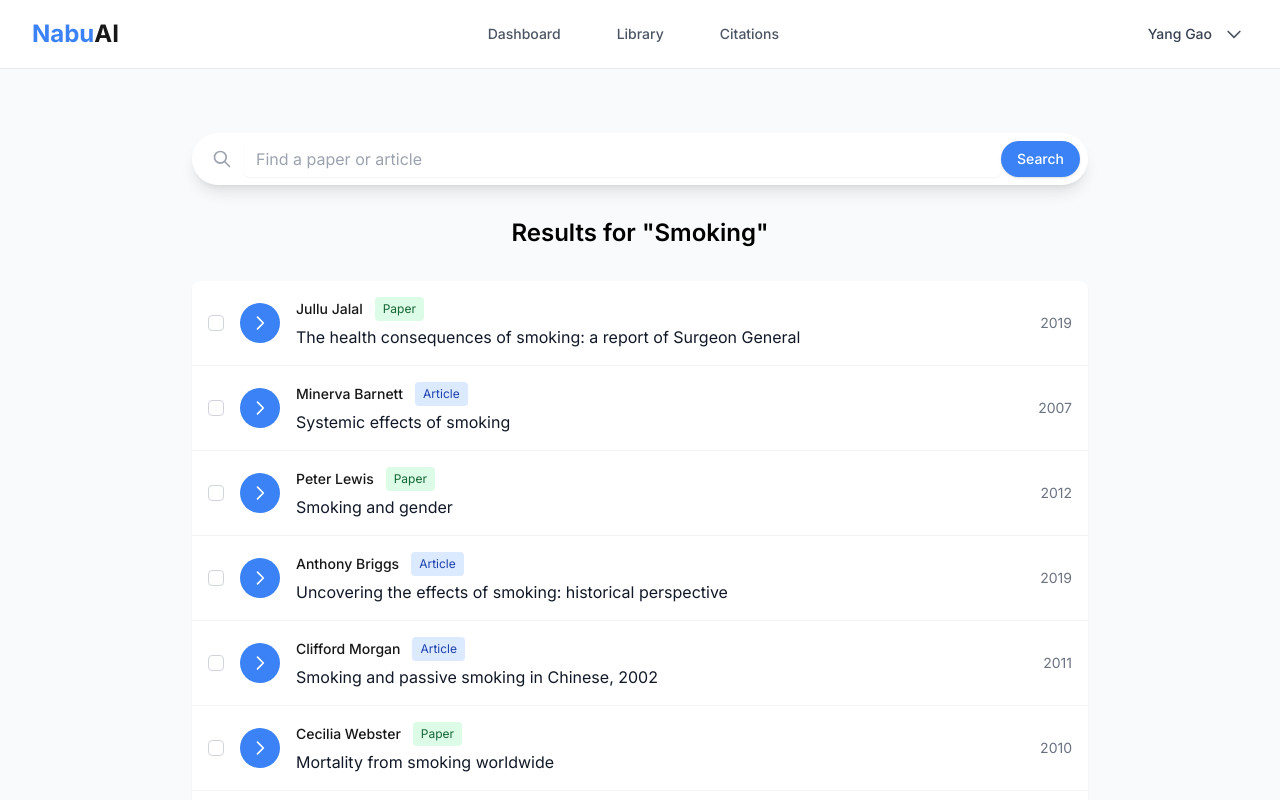
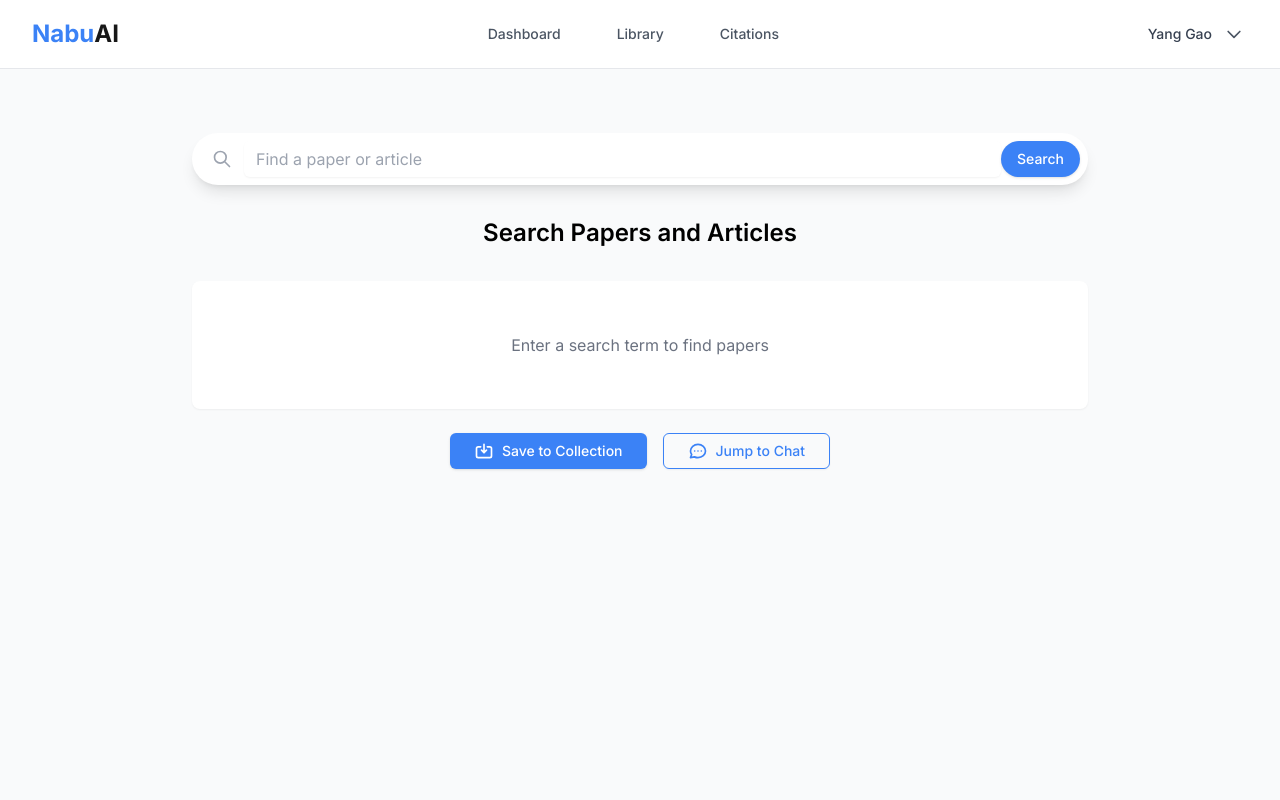
Before and after one commit to YGao2005/sbhacks-frontend, a Next.js app: page /collections in a window 1280 px wide. Shown: the top 800 px of the page. Built offline with nearby package versions, Linux system fonts and the light colour scheme.

Commit message:
temp 12:16

```diff
--- a/src/app/collections/page.tsx
+++ b/src/app/collections/page.tsx
@@ -1,12 +1,13 @@
 'use client';
 
-import { useState } from 'react';
+import { useState, useEffect } from 'react';
 import { useRouter } from 'next/navigation';
 import { Button } from "./../components/ui/button";
 import { Checkbox } from "./../components/ui/checkbox";
 import { Input } from "./../components/ui/input";
+import { searchPapers } from './search-api'; // Import the mock search API
 
-interface Paper {
+export interface Paper {
   id: number;
   author: string;
   type: 'Paper' | 'Article';
@@ -18,31 +19,44 @@ interface Paper {
 export default function CollectionsPage() {
   const router = useRouter();
   const [searchQuery, setSearchQuery] = useState('');
-  const [searchResults, setSearchResults] = useState<Paper[]>([
-    { id: 1, author: "Jullu Jalal", type: "Paper", title: "The health consequences of smoking: a report of Surgeon General", year: 2019 },
-    { id: 2, author: "Minerva Barnett", type: "Article", title: "Systemic effects of smoking", year: 2007 },
-    { id: 3, author: "Peter Lewis", type: "Paper", title: "Smoking and gender", year: 2012 },
-    { id: 4, author: "Anthony Briggs", type: "Article", title: "Uncovering the effects of smoking: historical perspective", year: 2019 },
-    { id: 5, author: "Clifford Morgan", type: "Article", title: "Smoking and passive smoking in Chinese, 2002", year: 2011 },
-    { id: 6, author: "Cecilia Webster", type: "Paper", title: "Mortality from smoking worldwide", year: 2010 },
-    { id: 7, author: "Harvey Manning", type: "Paper", title: "The economics of smoking", year: 2024 },
-    { id: 8, author: "Willie Blake", type: "Article", title: "Smoking, smoking cessation, and major depression", year: 2022 },
-    { id: 9, author: "Minerva Barnett", type: "Paper", title: "Smoking and reproduction", year: 2023 }
-  ]);
+  const [searchResults, setSearchResults] = useState<Paper[]>([]);
   const [selectedPapers, setSelectedPapers] = useState<Set<number>>(new Set());
   const [loading, setLoading] = useState(false);
+  const [lastSubmittedQuery, setLastSubmittedQuery] = useState('');
+
+  // Initial search when component loads
+  useEffect(() => {
+    const initialSearch = async () => {
+      setLoading(true);
+      try {
+        const results = await searchPapers('');
+        setSearchResults(results);
+      } catch (error) {
+        console.error('Initial search error:', error);
+      } finally {
+        setLoading(false);
+      }
+    };
+
+    initialSearch();
+  }, []);
 
   const handleSearch = async (query: string) => {
     setLoading(true);
     try {
-      // In a real application, this would be an API call
-      // For now, we'll just filter the mock data
-      await new Promise(resolve => setTimeout(resolve, 500)); // Simulate API delay
-      // Actual search logic would go here
+      const results = await searchPapers(query);
+      setSearchResults(results);
+      setLastSubmittedQuery(query);
     } catch (error) {
       console.error('Search error:', error);
     } finally {
       setLoading(false);
+    }
+  };
+
+  const handleKeyDown = (e: React.KeyboardEvent<HTMLInputElement>) => {
+    if (e.key === 'Enter') {
+      handleSearch(searchQuery);
     }
   };
 
@@ -80,11 +94,14 @@ export default function CollectionsPage() {
               value={searchQuery}
               onChange={(e) => {
                 setSearchQuery(e.target.value);
-                handleSearch(e.target.value);
               }}
-              className="flex-1 border-none focus:ring-0 text-base"
+              onKeyDown={handleKeyDown}
+              className="flex-1 border-none focus:ring-0 text-base text-gray-900"
             />
-            <Button className="bg-blue-500 hover:bg-blue-600 text-white rounded-full">
+            <Button
+              onClick={() => handleSearch(searchQuery)}
+              className="bg-blue-500 hover:bg-blue-600 text-white rounded-full"
+            >
               Search
             </Button>
           </div>
@@ -92,7 +109,9 @@ export default function CollectionsPage() {
 
         {/* Results Title */}
         <h1 className="text-2xl font-semibold text-black text-center mb-8">
-          Results for "Smoking"
+          {lastSubmittedQuery
+            ? `Results for "${lastSubmittedQuery}"`
+            : 'Search Papers and Articles'}
         </h1>
 
         {/* Results List */}
@@ -100,6 +119,12 @@ export default function CollectionsPage() {
           {loading ? (
             <div className="flex justify-center items-center h-32">
               <div className="animate-spin rounded-full h-8 w-8 border-b-2 border-blue-500"></div>
+            </div>
+          ) : searchResults.length === 0 ? (
+            <div className="flex justify-center items-center h-32 text-gray-500">
+              {lastSubmittedQuery
+                ? 'No results found'
+                : 'Enter a search term to find papers'}
             </div>
           ) : (
             searchResults.map((paper) => (
--- /dev/null
+++ b/src/app/collections/search-api.ts
@@ -0,0 +1,32 @@
+// src/app/collections/search-api.ts or src/lib/search-api.ts
+
+export interface Paper {
+    id: number;
+    author: string;
+    type: 'Paper' | 'Article';
+    title: string;
+    year: number;
+    selected?: boolean;
+  }
+
+  // Simulate an API response
+  export const searchPapers = async (query: string): Promise<Paper[]> => {
+    // Simulate API call delay
+    await new Promise(resolve => setTimeout(resolve, 500));
+
+    // If no query is provided (initial load), return an empty array
+    if (!query) {
+      return [];
+    }
+
+    // Mock search logic - in a real app, this would be an actual API call
+    const allPapers: Paper[] = [
+      // ... your existing paper data ...
+    ];
+
+    // Filter papers based on query (case-insensitive)
+    return allPapers.filter(paper =>
+      paper.title.toLowerCase().includes(query.toLowerCase()) ||
+      paper.author.toLowerCase().includes(query.toLowerCase())
+    );
+  };
```
